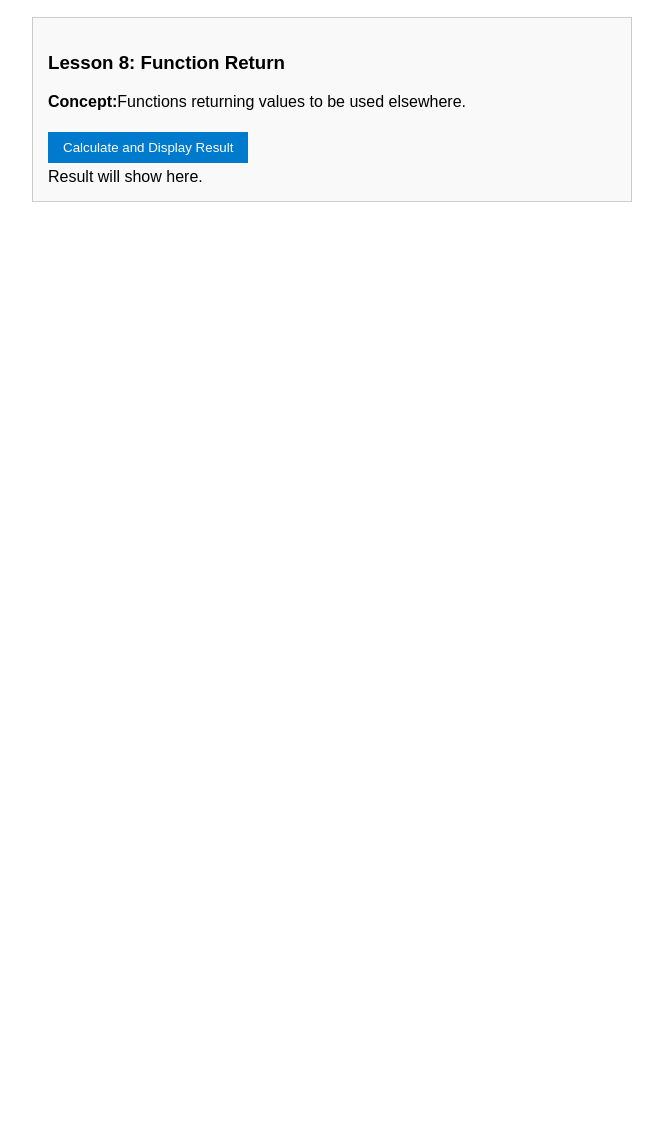
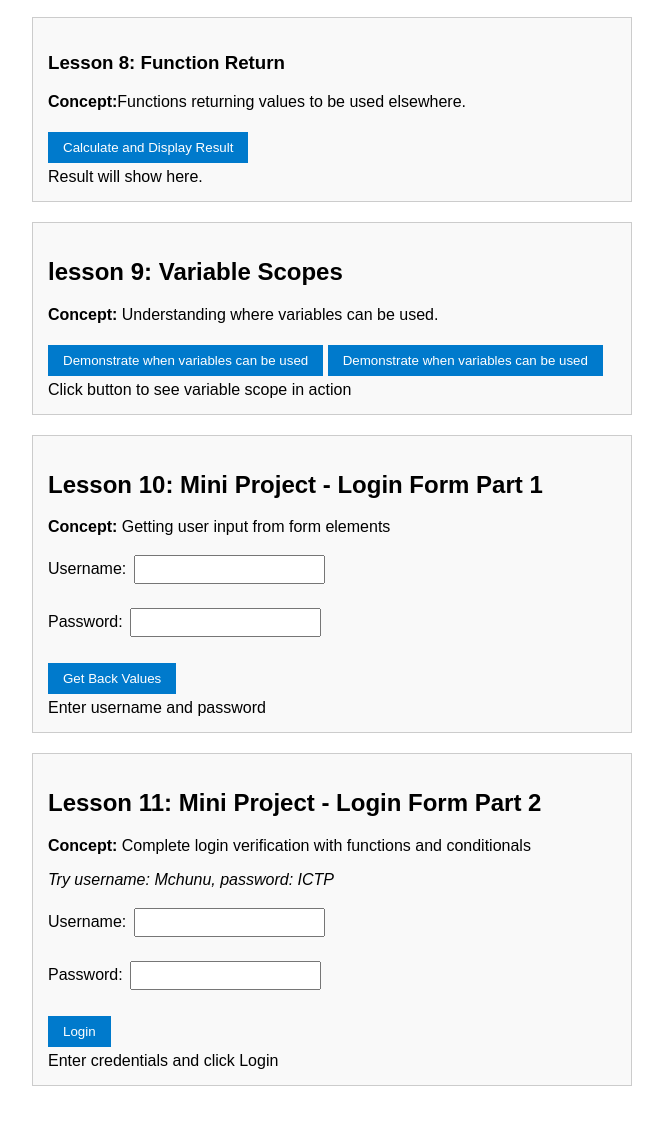
Before and after one commit to iChunu-Siyanda/week4-javascript, a plain HTML site: page index.html in a window 1280 px wide. Shown: the part 1613-2737 px from the top of the page, without its empty margins (308-971 px from the left). Before the commit the page ends 1875 px from the top, so only its background shows below. Drawn offline with Linux system fonts and the light colour scheme.

Commit message:
Update index.html

```diff
--- a/index.html
+++ b/index.html
@@ -144,11 +144,11 @@
         <h3>Lesson 8: Function Return</h3>
         <p><strong>Concept:</strong>Functions returning values to be used elsewhere.</p>
 
-        <button onclick="runLessson8()">Calculate and Display Result</button>
+        <button onclick="lesson8()">Calculate and Display Result</button>
         <div class="output" id="addition8">Result will show here.</div>
 
         <script>
-            function runLesson8() {
+            function lesson8() {
                 document.getElementById("addition8").innerHTML= "10 + 7 =" + addNumbersReturn(10,7);
             }
 
@@ -158,5 +158,99 @@
         </script>
     </div>
 
+    <!--lesson 9: Variable Scope-->
+
+    <div class="lesson">
+        <h2>lesson 9: Variable Scopes</h2>
+        <p><strong>Concept:</strong> Understanding where variables can be used.</p>
+
+        <button onclick="demonstrateLocalScope()">Demonstrate when variables can be used</button>
+        <button onclick="demonstrateScope()">Demonstrate when variables can be used</button>
+        <div class="output" id="scopeOutput">Click button to see variable scope in action</div>
+
+        <script>
+            var globalVariable = "I'm a global variable";
+
+            function demonstrateScope() {
+                var localVariable = "I'm a local variable";
+                document.getElementById("scopeOutput").innerHTML = "Global:" + globalVariable +"<br>" +
+                "Local:" + localVariable + "<br>" +
+                "local variables only exist inside their function!";
+            }
+
+             function demonstrateLocalScope() {
+                 document.getElementById("scopeOutput").innerHTML = localVariable;
+            }
+
+        </script>
+    </div>
+
+    <!--Lesson 10: Login Form Mini Project-->
+    <div class="lesson">
+        <h2>Lesson 10: Mini Project - Login Form Part 1</h2>
+        <p><strong>Concept:</strong> Getting user input from form elements</p>
+
+        <form>
+            <label for="username10">Username:</label>
+            <input type="text" id="username10"/><br><br>
+
+            <label for="password">Password:</label>
+            <input type="password" id="password10"/><br><br>
+
+            <button type="button" onclick="verify10()">Get Back Values </button>
+
+            <div class="output" id="message10">Enter username and password</div>
+        </form>
+
+        <script>
+            function verify10() {
+                const username = document.getElementById("username10").value;
+                const password = document.getElementById("password10").value;
+
+                 document.getElementById("message10").innerHTML = "Username entered: " + username + "<br>Password entered: " + password;
+            }
+
+        </script>
+    </div>
+
+    <!-- Lesson 11 -->
+    <div class="lesson">
+        <h2>Lesson 11: Mini Project - Login Form Part 2</h2>
+        <p><strong>Concept:</strong> Complete login verification with functions and conditionals</p>
+        <p><em>Try username: Mchunu, password: ICTP</em></p>
+
+        <form>
+            <label for="usernameInput11">Username:</label>
+            <input type="text" id="usernameInput11"/> <br><br>
+
+            <label for="passwordInput11">Password:</label>
+            <input type="password" id="passwordInput11"/> <br><br>
+
+            <button type="button" onclick="verifyUser11()">Login</button>
+        </form>
+
+        <div class="output" id="message11">Enter credentials and click Login</div>
+
+        <script>
+            function verifyUser11() {
+                var username = document.getElementById("usernameInput11").value;
+                var password = document.getElementById("passwordInput11").value;
+                checkUserCreds(username, password);
+            }
+
+            function checkUserCreds(username, password) {
+                var adminUsername = "Mchunu";
+                var adminPassword = "ICTP";
+
+                if (username == adminUsername && password == adminPassword) {
+                    document.getElementById("message11").innerHTML = "Correct. Logging you in...";
+                } else {
+                    document.getElementById("message11").innerHTML = "Username or password is incorrect";
+                }
+            }
+        </script>
+    </div>
+
+
 </body>
 </html>
```
